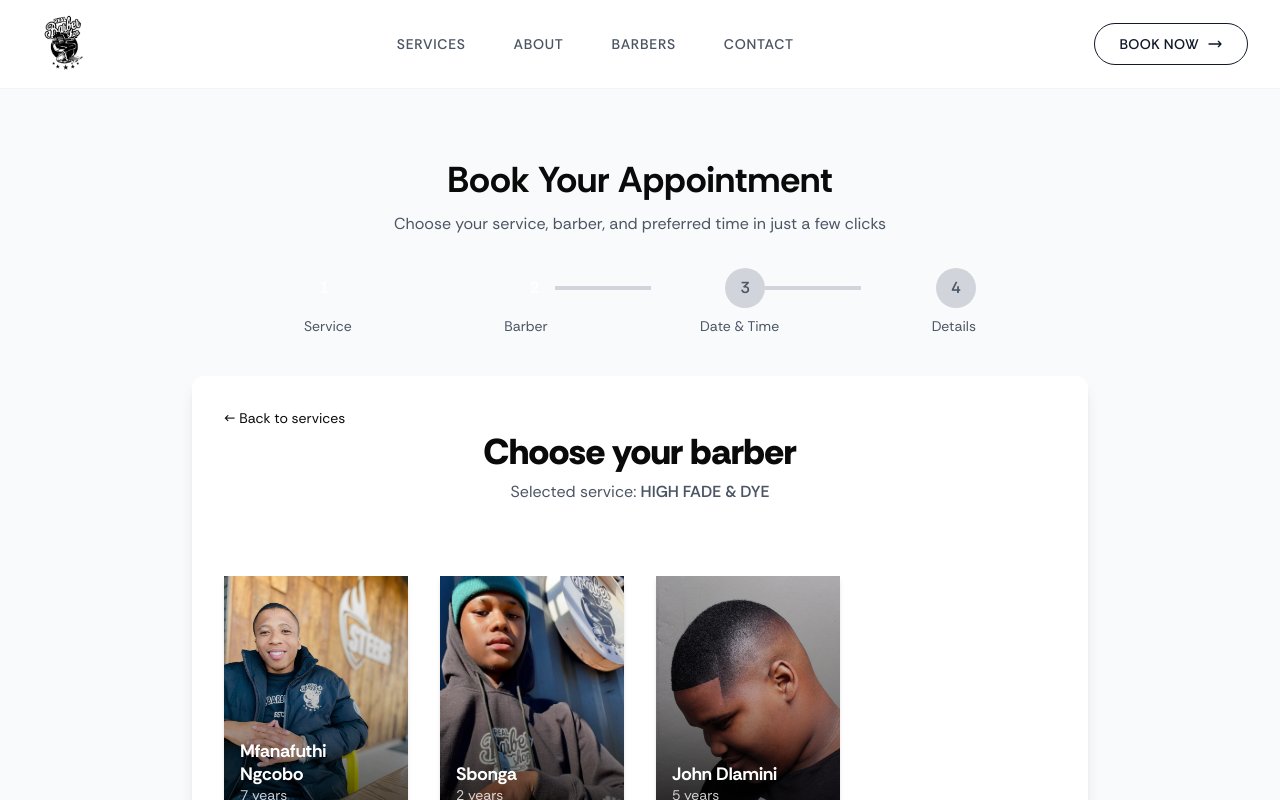
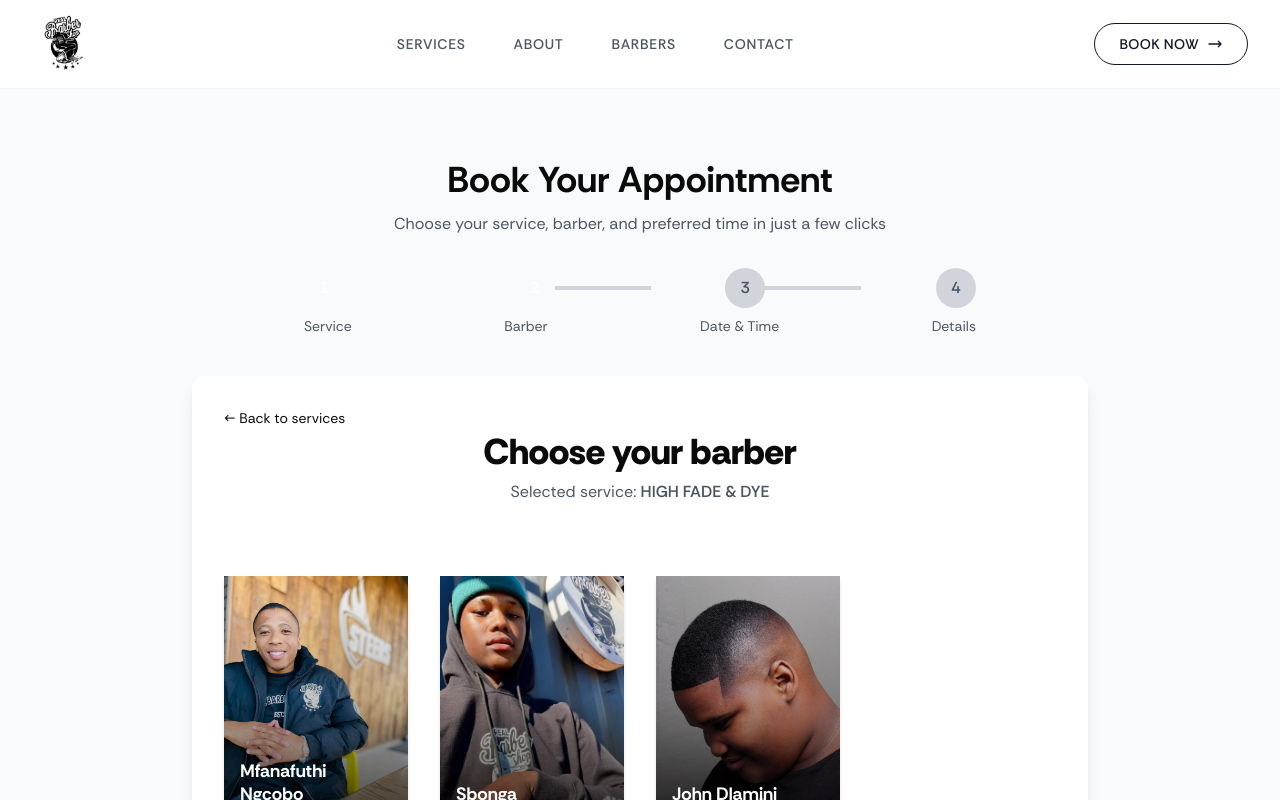
Before and after one commit to kaikhaya123/Real_Barbers, a Next.js app: page /book in a window 1280 px wide. Both pictures are taken after a click on the element 428 px from the left and 547 px from the top of the page. Shown: the top 800 px of the page. Built offline with nearby package versions, Linux system fonts and the light colour scheme.

Commit message:
style(booking): show only barber name on grid cards

```diff
--- a/components/booking/BarberSelector.tsx
+++ b/components/booking/BarberSelector.tsx
@@ -134,9 +134,6 @@ export default function BarberSelector({ service, onSelect, onBack }: BarberSele
                   <h4 className="text-white font-bold text-lg leading-tight">
                     {barber.name}
                   </h4>
-                  <p className="text-white/80 text-sm">
-                    {barber.experience}
-                  </p>
                 </div>
 
                 {isSelected && (
```
